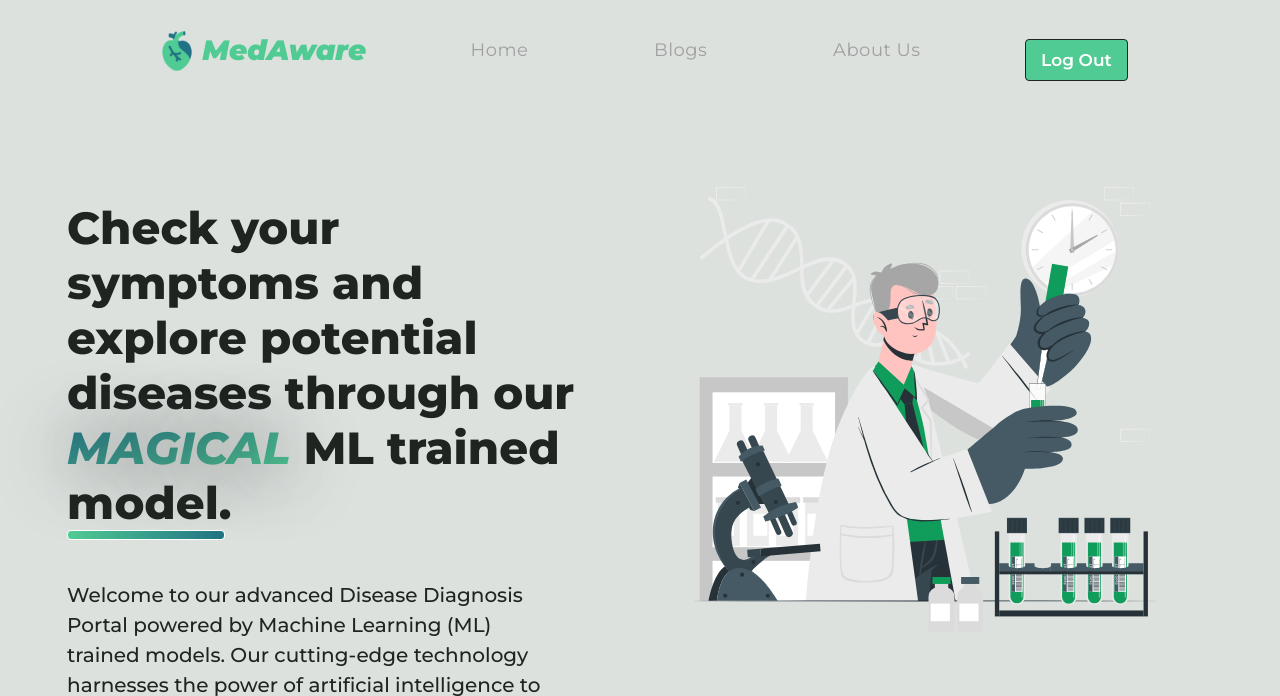
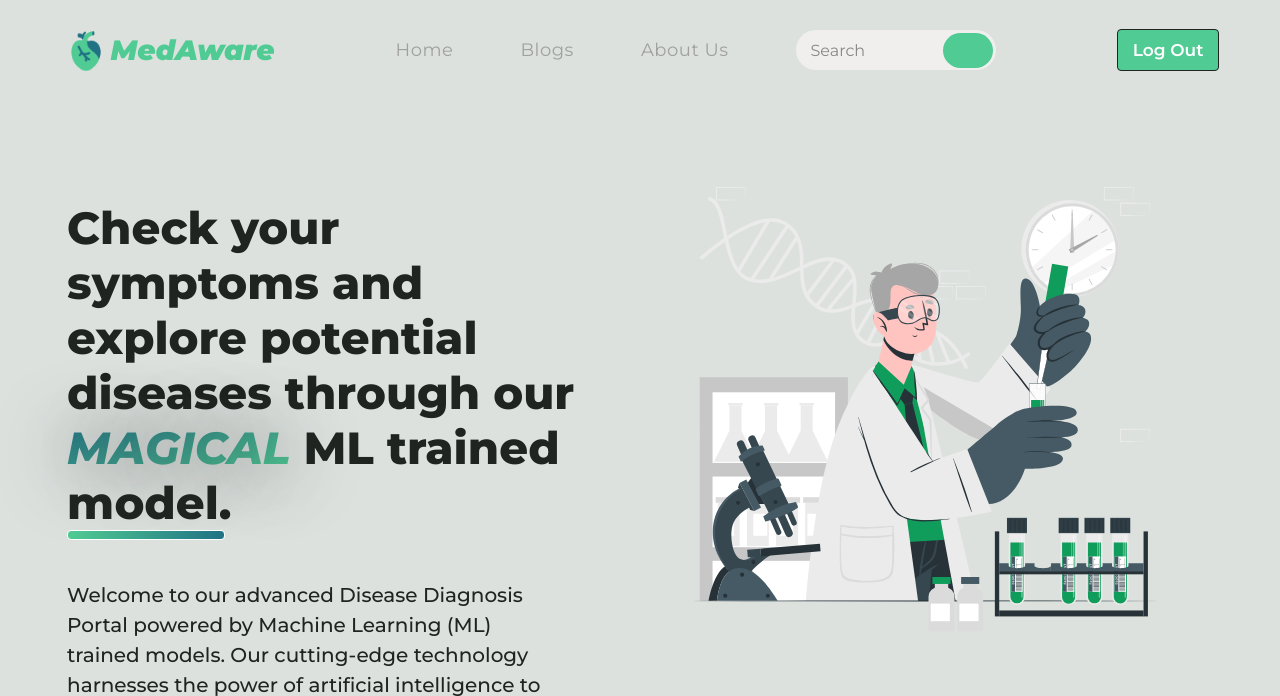
Before and after one commit to Gaurav07076/MedAware, a Flask app: page /main in a window 1280 px wide. Shown: the top 696 px of the page. Run offline with Flask 3, Linux system fonts and the light colour scheme; parts of the project's set-up code (start-up, migrations or seed data) failed here and were passed over.

Commit message:
search bar design completed

```diff
--- a/static/css/main.css
+++ b/static/css/main.css
@@ -5,7 +5,6 @@
     --maindgreen:#40a879;
     --maingreen:#50CB93;
     --bg-black: #232b2b;
-
     --bg-light :#DCE1DE;
     --fontcolor:rgb(240, 239, 238);
     --fontcolordark: #1F2421;
@@ -31,7 +30,7 @@ a:hover{
 .navElemContainers + .middlenav{
     display:flex;
     min-width: 150px;
-    width:450px;
+    width:600px;
     font-size: 20px;
     align-items: center;
     justify-content: space-between;
@@ -62,13 +61,19 @@ nav{
     left:0;
     width: 100%;
     transition: 0.6s;
-    padding: 40px 100px;
+    padding: 40px 0px;
     z-index :69;
 }
+.endnav{
+    margin-top:-20px;
+    display: flex;
+    align-items: center;
+    justify-content: space-around;
 
+}
 
 nav.sticky{
-    padding: 5px 100px;
+    padding: 5px 40px;
     opacity: 1;
     background-color: var(--fontcolordark);
 
@@ -79,7 +84,7 @@ nav.sticky{
     font-size: 28px;
     font-weight:900;
     font-style: italic;
-    color:  var( --maingreen);
+    color:  var(--maingreen);
 }
 
 
@@ -114,6 +119,38 @@ nav.sticky{
     transition: 0.5s;
 
 }
+.searchContainer{
+    width:200px;
+    height:40px;
+    border-radius: 20px;
+    background-color: var(--fontcolor);
+    z-index: 99;
+    display: flex;
+    justify-content:space-between;
+    align-items: center;
+}
+.searchbtn{
+    width:50px;
+    height:35px;
+    margin: 2.5px;
+    background-color: var(--maingreen);
+    border-radius: 20px;
+
+}
+.searchbtn:hover{
+    transition: all 0.5s ease-in-out;
+    scale: 1.02;
+    background-color: var(--maindgreen);
+
+}
+.searchlabel{
+    color: var(--fontcolordark);
+    margin-left: 15px;
+    font-size:16px;
+    opacity: 0.5;
+}
+
+
 .home{
     width:100%;
     display: flex;
--- a/templates/main.html
+++ b/templates/main.html
@@ -27,11 +27,18 @@
                 <div class="navItem"><a href="{{url_for('main')}}">Home</a></div>
                 <div class="navItem"><a href="#blog">Blogs</a></div>
                 <div class="navItem"><a href="{{url_for('aboutus')}}">About Us</a></div>
+                <div class="searchContainer ">
+                    <p class="searchlabel">Search</p>
+                    <div class="searchbtn"></div>
+                </div>
+
             </div>
-            <div class="navElemContainers">
+            <div class="navElemContainers endnav">
                 <div class="button"><a href="{{url_for('logout')}}">Log Out</a></div>
             </div>
         </nav>
+
+
         <div class="home">
             <div class="subcontainer text">
                 <div class="headerline">
```
